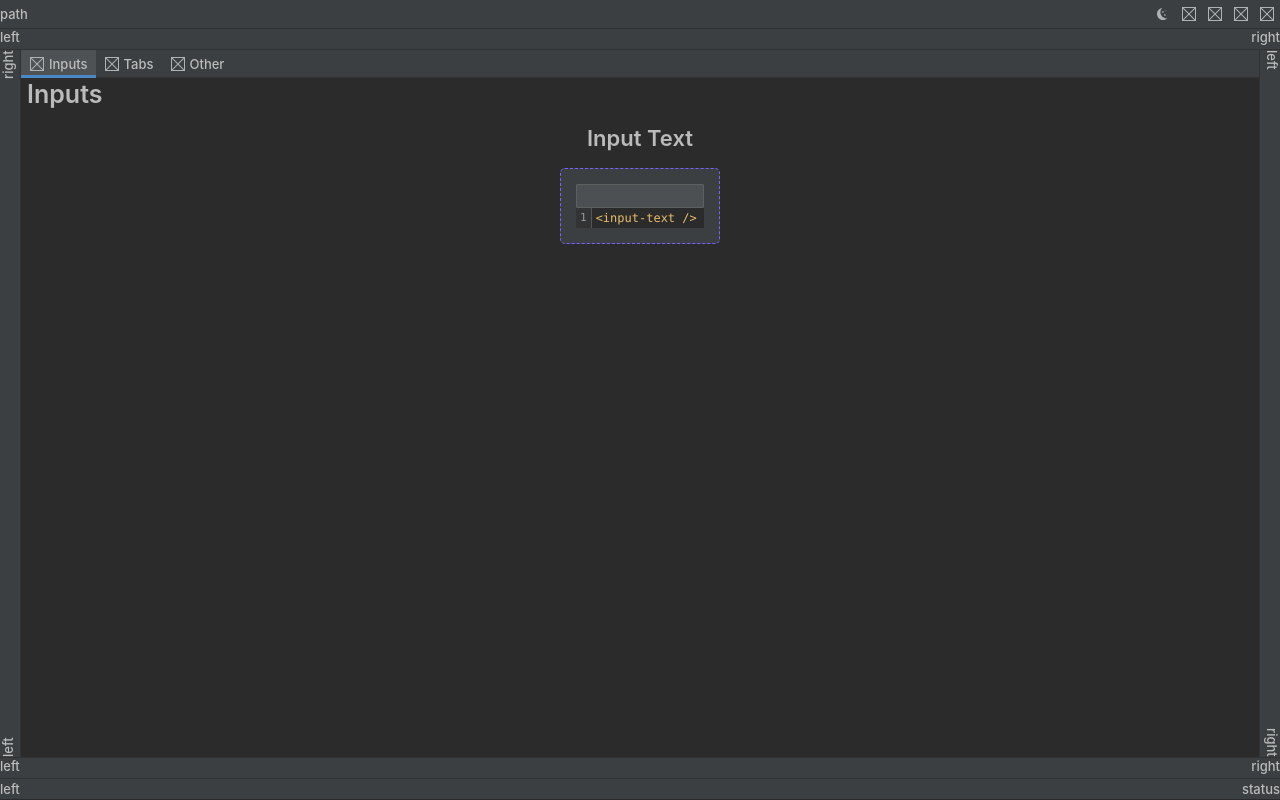
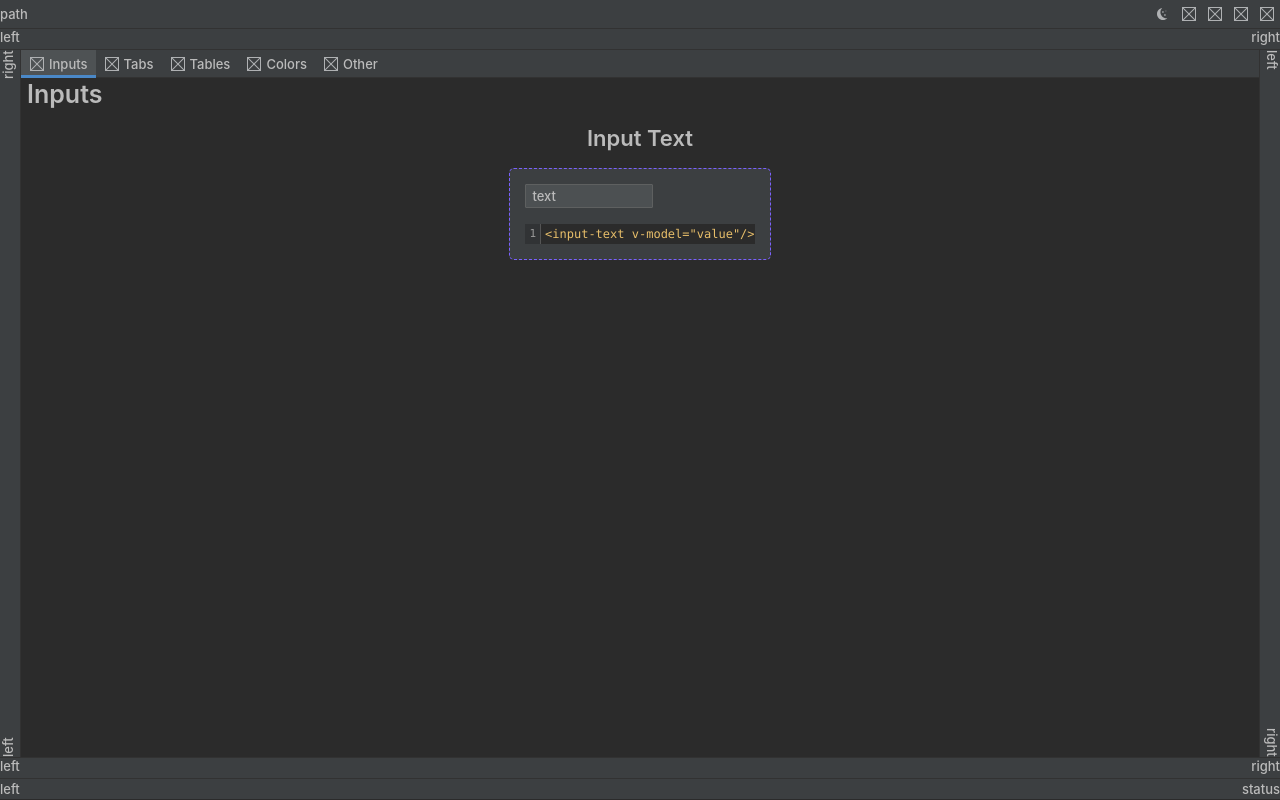
Before and after one commit to cclarice/CodeGlossary, a Vue app: page /dev/interface in a window 1280 px wide. Built offline with nearby package versions, Linux system fonts and the light colour scheme.

Commit message:
Interface.vue and CTable.vue developing

```diff
--- /dev/null
+++ b/src/components/table/CTable.vue
@@ -0,0 +1,45 @@
+<template>
+  <table v-if="props.table">
+    <caption>
+
+    </caption>
+    <colgroup>
+      <col>
+    </colgroup>
+    <thead v-if="props.table.head">
+      <tr v-for="table_row of props.table.head" :key="table_row">
+        <td v-for="table_cell of table_row" :key="table_cell">
+          {{ typeof table_cell === 'string' ? table_cell : table_cell.content }}
+        </td>
+      </tr>
+    </thead>
+    <tbody v-if="props.table.body">
+      <tr v-for="table_row of props.table.body" :key="table_row">
+        <td v-for="table_cell of table_row" :key="table_cell">
+          {{ typeof table_cell === 'string' ? table_cell : table_cell.content }}
+        </td>
+      </tr>
+    </tbody>
+    <tfoot v-if="props.table.foot">
+      <tr v-for="table_row of props.table.foot" :key="table_row">
+        <td v-for="table_cell of table_row" :key="table_cell">
+          {{ typeof table_cell === 'string' ? table_cell : table_cell.content }}
+        </td>
+      </tr>
+    </tfoot>
+  </table>
+</template>
+
+<script setup lang="ts">
+import Table from '@/components/table/TTable'
+
+interface Props {
+  table: Table
+}
+
+const props = defineProps<Props>()
+</script>
+
+<style lang="scss" scoped>
+
+</style>
--- a/src/views/develop/Interface.vue
+++ b/src/views/develop/Interface.vue
@@ -1,6 +1,6 @@
 <template>
   <div class="interface">
-    <c-tabs :tabs="tabs">
+    <c-tabs :tabs="tabs" :default-tab="defaultTab">
       <template #0>
         <h2>
           Inputs
@@ -10,7 +10,7 @@
             Input Text
           </h3>
           <div class="interface__component-wrapper">
-            <input-text />
+            <input-text v-model="inputTextValue0"/>
             <c-code lang="html" :code="inputTextText0" />
           </div>
         </div>
@@ -21,6 +21,24 @@
         </h2>
       </template>
       <template #2>
+        <h2>
+          Tables
+        </h2>
+        <div class="interface__component">
+          <h3>
+            Simple Table
+          </h3>
+          <div class="interface__component-wrapper">
+            <c-table :table="table0"/>
+          </div>
+        </div>
+      </template>
+      <template #3>
+        <h2>
+          Colors
+        </h2>
+      </template>
+      <template #4>
         <h2>
           Other
         </h2>
@@ -34,27 +52,53 @@ import CTabs from '@/components/tabs/CTabs.vue'
 import stub from '~@/icons/stub.svg'
 import InputText from '@/components/inputs/InputText.vue'
 import CCode from '@/components/code/CCode.vue'
+import { ref } from 'vue'
+import CTable from '@/components/table/CTable.vue'
+import Table from '@/components/table/TTable'
+import { useRouter } from 'vue-router'
 
-const inputTextText0 =
-`<input-text />`
+const router = useRouter()
+const inputTextText0 = ref(`<input-text v-model="value"/>`)
+const inputTextValue0 = ref('text')
+const tabs = [
+  { id: 0, icon: stub, name: 'Inputs', },
+  { id: 1, icon: stub, name: 'Tabs' },
+  { id: 2, icon: stub, name: 'Tables' },
+  { id: 3, icon: stub, name: 'Colors' },
+  { id: 4, icon: stub, name: 'Other' }
+]
+const defaultTab = document.URL.indexOf('#') !== -1 ? tabs.find((tab) => document.URL.substring(document.URL.indexOf('#') + 1) === tab.name.toLocaleLowerCase())?.id || 0 : 0
+const table0: Table = {
+  caption: 'Simple Table Caption',
+  head: [
+    [
+      'Operator',
+      'Description',
+      'Example'
+    ]
+  ],
+  body: [
+    ['==', 'Checks if the values of two operands are equal or not. If yes, then the condition becomes true.', '(A == B) is not true.'],
+    ['!=', 'Checks if the values of two operands are equal or not. If the values are not equal, then the condition becomes true.',	'(A != B) is true.'],
+    ['>',	'Checks if the value of left operand is greater than the value of right operand. If yes, then the condition becomes true.',	'(A > B) is not true.'],
+    ['<',	'Checks if the value of left operand is less than the value of right operand. If yes, then the condition becomes true.',	'(A < B) is true.'],
+    ['>=',	'Checks if the value of left operand is greater than or equal to the value of right operand. If yes, then the condition becomes true.',	'(A >= B) is not true.'],
+    ['<=',	'Checks if the value of left operand is less than or equal to the value of right operand. If yes, then the condition becomes true.',	'(A <= B) is true.']
+  ]
+}
 
-const tabs = [
-  {
-    id: 0,
-    icon: stub,
-    name: 'Inputs',
-  },
-  {
-    id: 1,
-    icon: stub,
-    name: 'Tabs'
-  },
-  {
-    id: 2,
-    icon: stub,
-    name: 'Other'
-  }
-]
+const table1: Table = {
+  head: [
+    [
+      {
+        content: 'head 1'
+      }
+    ]
+  ],
+  body: [],
+  foot: [],
+  caption: 'I am caption'
+}
 </script>
 
 <style lang="scss" scoped>
@@ -71,9 +115,10 @@ const tabs = [
     border: 1px dashed #7B61FF;
     background-color: var(--panel-background);
     border-radius: 5px;
+    gap: 16px;
 
     code:not(:nth-child(2)) {
-      margin-top: 16px;
+      margin-bottom: 16px;
     }
   }
 }
```
Also changed, not shown: src/components/table/CTableBlock.vue (added, +21 -0 lines).
